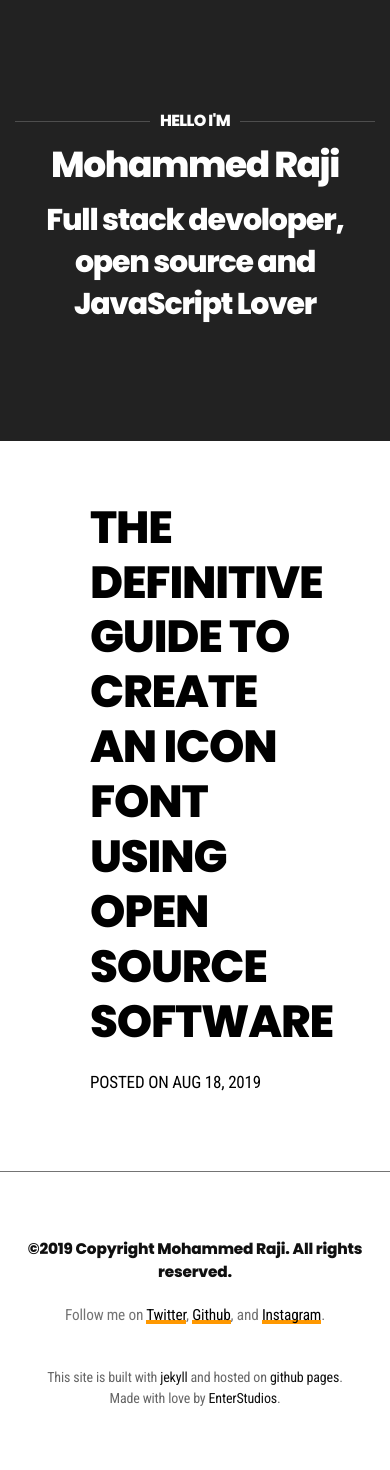
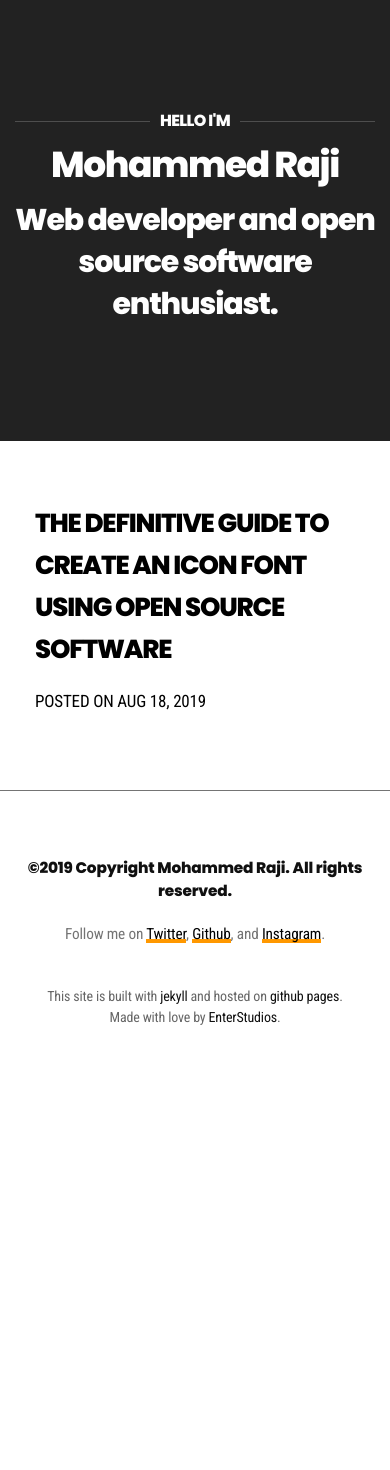
Before and after one commit to MohammedRaji/MohammedRaji.github.io, a Jekyll site: the page built from index.md, in a window 390 px wide. Built offline with Jekyll 4.4.1, drawn with Linux system fonts in a browser that asks for light colours; after the commit the page ends 1089 px from its top, so only the background shows below that.

Commit message:
Add Jekyll theme

```diff
--- a/_config.yml
+++ b/_config.yml
@@ -1,4 +1,4 @@
-title: E Theme
+title: Raji's blog
 author: GitHub User
 email: your-email@domain.com
 description: > # this means to ignore newlines until "show_exerpts:"
@@ -16,7 +16,7 @@ sass:
 permalink: /posts/:title/
 Raji:
   title: Mohammed Raji
-  tagline: Full stack devoloper, open source and JavaScript Lover
+  tagline: Web developer and open source software enthusiast.
   date_format: "%b %-d, %Y"
   style: black
   showNav: false
--- a/assets/css/style.css
+++ b/assets/css/style.css
@@ -1,16 +1,5 @@
-/* Table of content
----------------------------------------------------
-01. Body
-02. Typogaphy
-03. Header
-04. Sections
-05. Inner Pages
-06. Footer
-07. Utilities
-08. Responsive
---------------------------------------------------- */
-/* 01. Body
---------------------------------------------------- */
+
+
 /* Global */
 @import url("https://fonts.googleapis.com/css?family=Poppins:400,700,800|Roboto+Condensed:400,700");
 @import url('https://fonts.googleapis.com/css?family=PT+Sans&display=swap');
@@ -388,3 +377,26 @@ strong {
     background-size: 4px 50px;
     color: #fff;
   }
+
+
+@media screen and (max-width: 960px) {
+.blog-layout-one{
+  padding: 15px;
+}
+.text h1,
+.main-content .text a.post-link{
+  font-size: 30px;
+
+}
+}
+
+@media screen and (max-width: 480px) {
+.blog-layout-one{
+  padding: 15px;
+}
+.text h1,
+.main-content .text a.post-link{
+  font-size: 26px;
+
+}
+}
```
Also changed, not shown: 5 other files.
